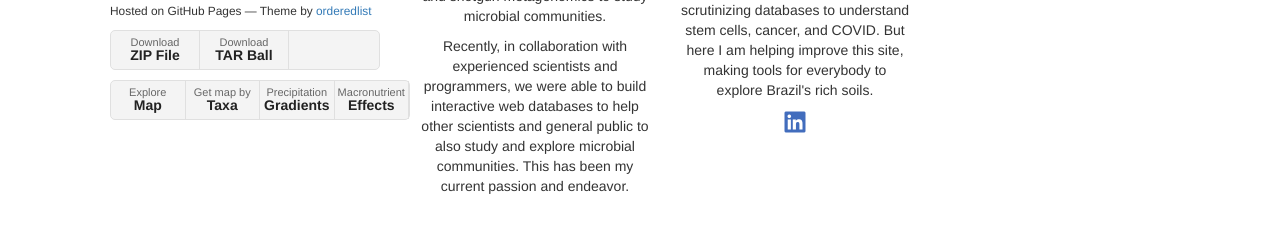
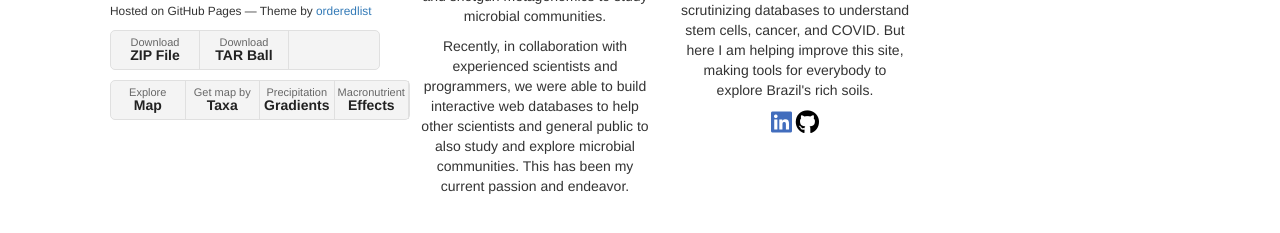
Before and after one commit to BrazilianSoilsMicrobiome/soil, a Jekyll site: the page built from collaborators.html, in a window 1280 px wide. Shown: the part 536-769 px from the top of the page. Built offline with Jekyll 4.4.1, drawn with Linux system fonts in a browser that asks for light colours; nearby versions of some CDN libraries; a style sheet for code colours, icons or effects is not loaded.

Commit message:
Add Henrique's github

```diff
--- a/collaborators.html
+++ b/collaborators.html
@@ -62,6 +62,7 @@ layout: default
                     <p>I am a biologist and a M.Sc. in Biochemistry, working with R programming since 2014 and learning web development (mostly using JavaScript, CSS and HTML) since 2021.</p>
                     <p>I started research in 2013, using network and functional analysis, differential gene expression, and scrutinizing databases to understand stem cells, cancer, and COVID. But here I am helping improve this site, making tools for everybody to explore Brazil's rich soils.</p>
                     <a href="https://www.linkedin.com/in/henrique-chapola-441743146/?originalSubdomain=br"><i class="fab fa-linkedin" style="font-size:24px;color:rgb(66, 109, 189)"></i></a>
+                    <a href="https://github.com/HenriChap"><i class="fa-brands fa-github" style="font-size:24px;color:rgb(0, 0, 0)"></i></a>
                 </div>
             </div>
             <div class="col-sm-4">
```
